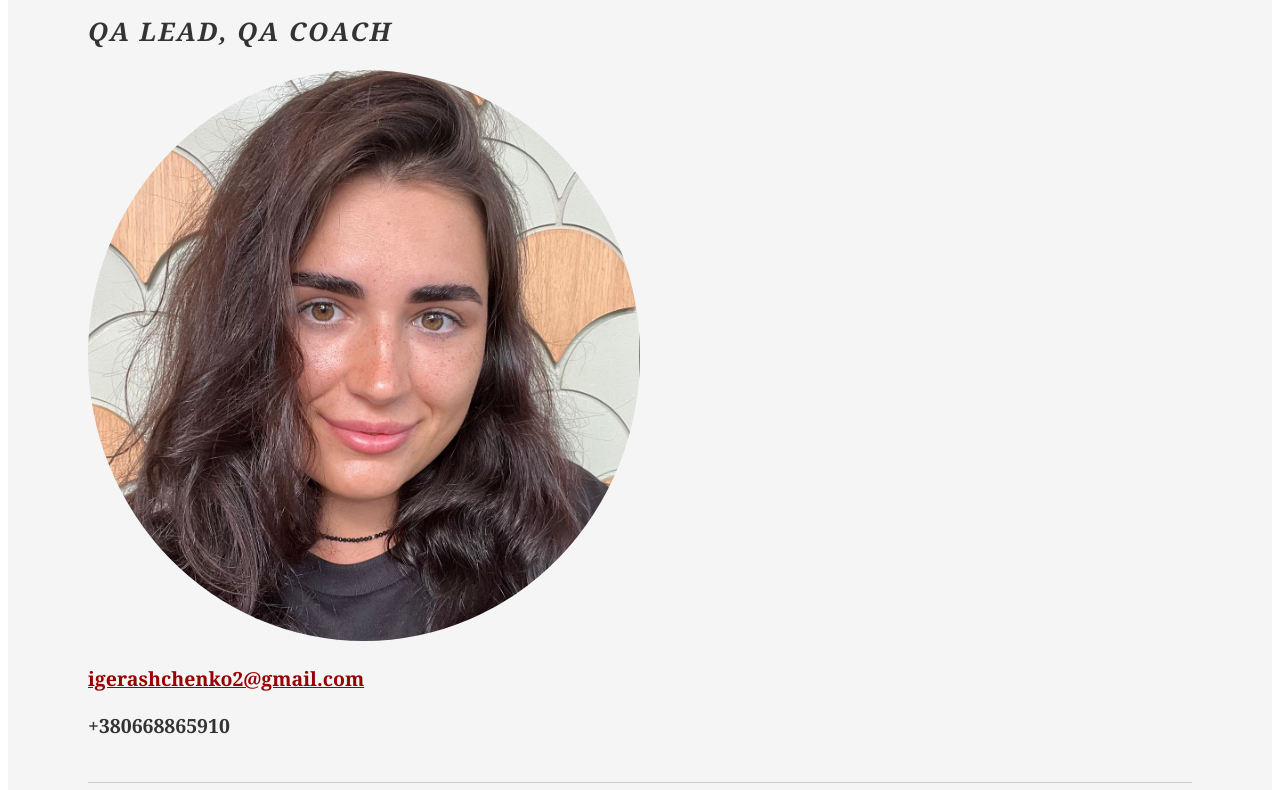
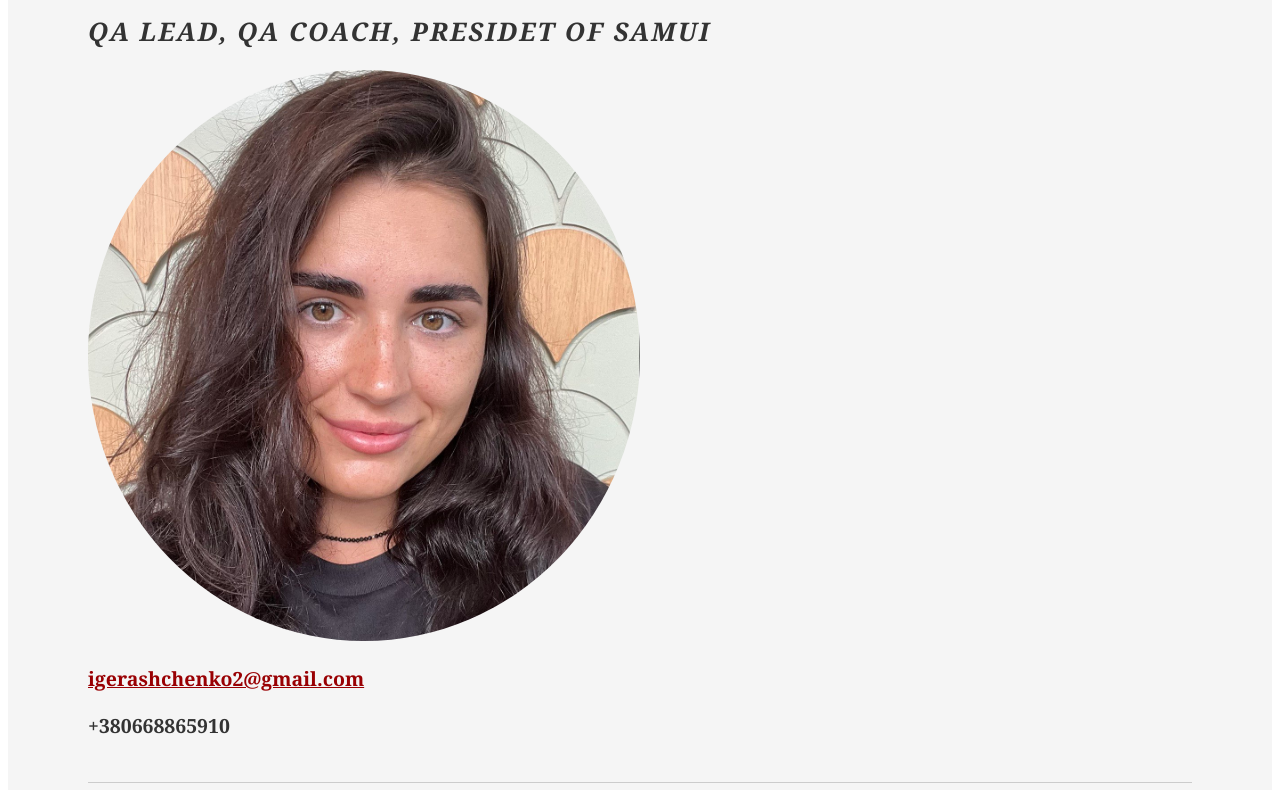
Before and after one commit to igerashchenko/hillel, a plain HTML site: page index.html in a window 1280 px wide. Shown: the part 215-1005 px from the top of the page. Drawn offline with Linux system fonts and the light colour scheme; a small style sheet from the web is missing.

Commit message:
second commit

```diff
--- a/index.html
+++ b/index.html
@@ -16,7 +16,7 @@
 			<div class="yui-gc">
 				<div class="yui-u first">
 					<h1>Iryna Herashchenko</h1>
-					<h2>QA Lead, QA Coach</h2>
+					<h2>QA Lead, QA Coach, Presidet of Samui</h2>
 				</div>
 
 				<div class="yui-u">
```
